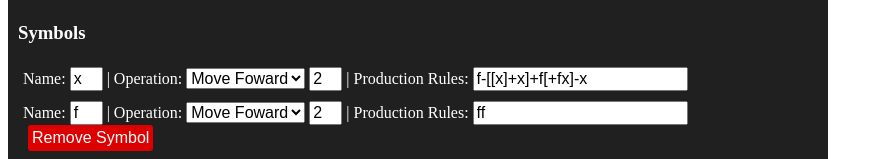
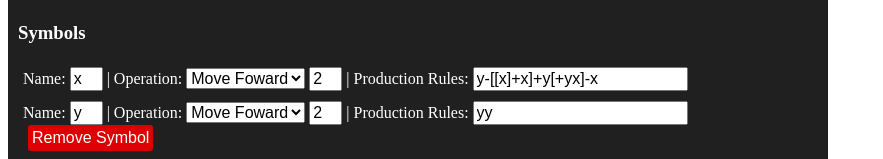
Before and after one commit to Jon-Hirsch/lindenmeyer-system, a React app: page / in a window 1280 px wide. Shown: the part 501-660 px from the top of the page, without its empty margins (0-883 px from the left). Built offline with nearby package versions, Linux system fonts and the light colour scheme; the HTML template or start-up script is replaced by a standard one.

Commit message:
add more default shapes

```diff
--- a/src/js/components/App.js
+++ b/src/js/components/App.js
@@ -63,6 +63,8 @@ export default function App({ state }) {
           >
             <option value="plant">Plant</option>
             <option value="triangle">Sierpinski Triangle</option>
+            <option value="snowflake">Koch Snowflake</option>
+            <option value="dragonCurve">Dragon Curve</option>
           </select>
         </div>
       </div>
--- a/src/js/defaultShapes.js
+++ b/src/js/defaultShapes.js
@@ -7,14 +7,14 @@ const defaultShapes = {
         name: 'x',
         operation: 'move',
         amount: 2,
-        productionRules: 'f-[[x]+x]+f[+fx]-x',
+        productionRules: 'y-[[x]+x]+y[+yx]-x',
         id: shortid.generate()
       },
       {
-        name: 'f',
+        name: 'y',
         operation: 'move',
         amount: 2,
-        productionRules: 'ff',
+        productionRules: 'yy',
         id: shortid.generate()
       },
       {
@@ -90,6 +90,82 @@ const defaultShapes = {
     startY: 20,
     startAngle: 0,
     preset: 'triangle'
+  },
+  snowflake: {
+    symbols: [
+      {
+        name: 'x',
+        operation: 'move',
+        amount: 5,
+        productionRules: 'x+x--x+x',
+        id: shortid.generate()
+      },
+      {
+        name: '+',
+        operation: 'rotate',
+        amount: 60,
+        productionRules: '+',
+        id: shortid.generate()
+      },
+      {
+        name: '-',
+        operation: 'rotate',
+        amount: -60,
+        productionRules: '-',
+        id: shortid.generate()
+      }
+    ],
+    axiom: '+x--x--x',
+    iterations: 4,
+    startX: 200,
+    startY: 122,
+    startAngle: 0,
+    preset: 'snowflake'
+  },
+  dragonCurve: {
+    symbols: [
+      {
+        name: 'x',
+        operation: 'none',
+        amount: 0,
+        productionRules: 'x+yf+',
+        id: shortid.generate()
+      },
+      {
+        name: 'y',
+        operation: 'none',
+        amount: 0,
+        productionRules: '-fx-y',
+        id: shortid.generate()
+      },
+      {
+        name: 'f',
+        operation: 'move',
+        amount: 5,
+        productionRules: 'f',
+        id: shortid.generate()
+      },
+      {
+        name: '+',
+        operation: 'rotate',
+        amount: 90,
+        productionRules: '+',
+        id: shortid.generate()
+      },
+      {
+        name: '-',
+        operation: 'rotate',
+        amount: -90,
+        productionRules: '-',
+        id: shortid.generate()
+      }
+    ],
+    axiom: 'xf',
+    iterations: 10,
+    startX: 400,
+    startY: 240,
+    startAngle: 0,
+    preset: 'dragonCurve'
   }
 };
 
```
